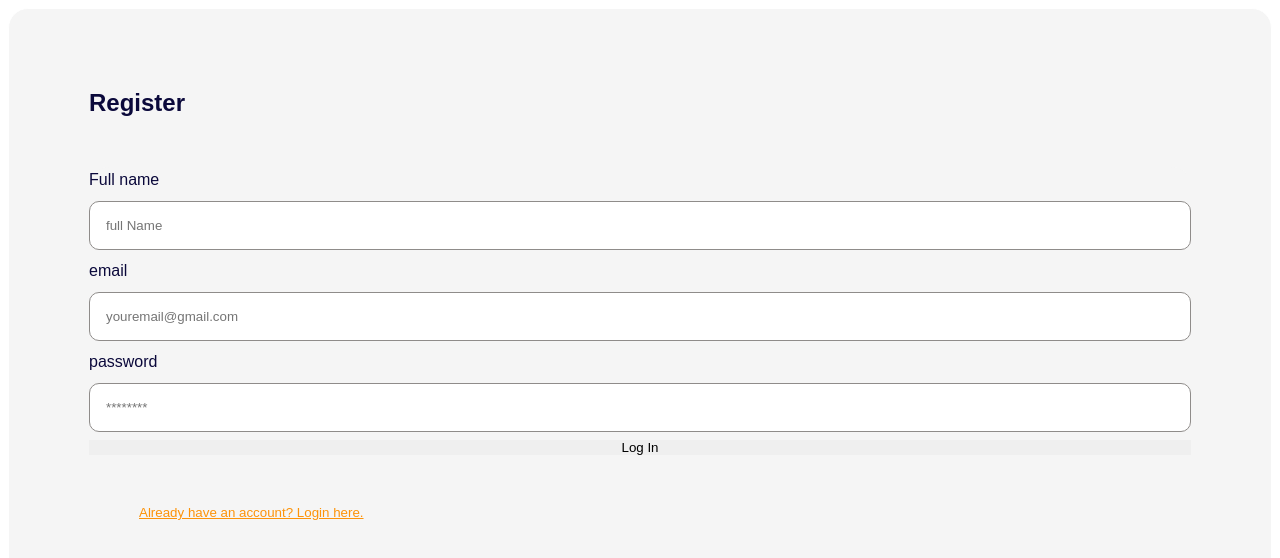
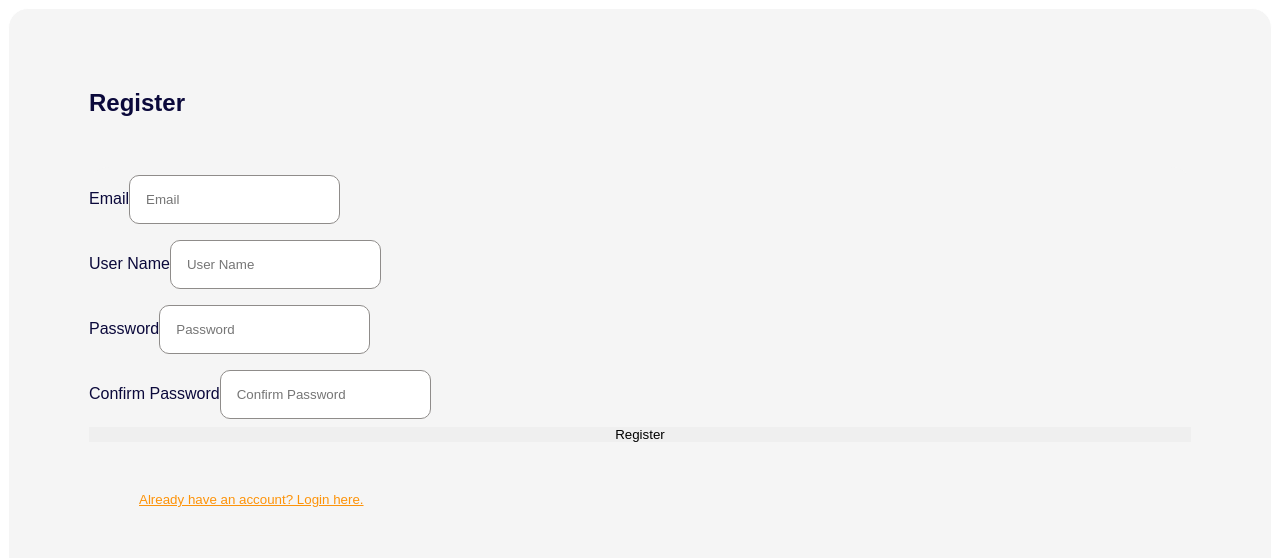
Before and after one commit to giangnvthe/Giang_FE, a React (Create React App) app: page /register in a window 1280 px wide. Shown: the top 558 px of the page. Built offline with nearby package versions, Linux system fonts and the light colour scheme.

Commit message:
Update Register

```diff
--- /dev/null
+++ b/src/components/FormInput/FormInput.jsx
@@ -0,0 +1,22 @@
+import React from "react";
+import { useState } from "react";
+import styled from "styled-components";
+import "./formInput.css";
+const FormInput = (props) =>{
+    const [focused,setFocused] = useState(false);
+    const {label,errorMessage,onChange,id, ...inputProps} = props;
+
+    const handleFocus = (e)=>{
+        setFocused(true)
+    };
+
+    return (
+        <div className="formInput">
+            <label>{label}</label>
+            <input {...inputProps} onChange={onChange} onBlur={handleFocus} focused={focused.toString()}/>
+            <span >{errorMessage}</span>
+        </div>
+    );
+};
+
+export default FormInput
--- /dev/null
+++ b/src/components/FormInput/formInput.css
@@ -0,0 +1,7 @@
+span{
+    color: red;
+    display: none;
+}
+input:invalid[focused="true"] ~ span{
+    display: block;
+}
--- a/src/screens/Login.jsx
+++ b/src/screens/Login.jsx
@@ -8,22 +8,29 @@ import AuthenNavbar from "../components/Nav/AuthenNavbar"
 
 
 export default function Login(props) {
-  const [email, setEmail] = useState('');
-  const [pass, setPass] = useState('');
+  // const [email, setEmail] = useState('');
+  // const [pass, setPass] = useState('');
   const [message, setMessage] = useState("");
 
-  //Declaring the rule of characters to be used. Applying rule to current state. Verifying the result.
-  const emailRegex = /[a-zA-Z0-9._%+-]+@[a-z0-9.-]+\.[a-z]{2,8}(.[a-z{2,8}])?/g;
-  //    length 6 to 16.
-  //    One Alphabet in Password.
-  //    One Special Character in Password.
-  const passwordRegEx = "^(?=.*[a-z])(?=.*[$@$#!%*?&])[A-Za-z\\d$@$#!%*?&]{6,16}";
+  const [values, setValues] = useState({
+    email:'',
+    password:''
+  });
 
-  const emailValidation = () => {
-    const regEx = /[a-zA-Z0-9._%+-]+@[a-z0-9.-]+\.[a-z]{2,8}(.[a-z{2,8}])?/g;
-    if (regEx.test(email)) {
+
+  // //Declaring the rule of characters to be used. Applying rule to current state. Verifying the result.
+  // const emailRegex = /[a-zA-Z0-9._%+-]+@[a-z0-9.-]+\.[a-z]{2,8}(.[a-z{2,8}])?/g;
+  // //    length 6 to 16.
+  // //    One Alphabet in Password.
+  // //    One Special Character in Password.
+  // const passwordRegEx = "^(?=.*[a-z])(?=.*[$@$#!%*?&])[A-Za-z\\d$@$#!%*?&]{6,16}";
+
+  const Validation = () => {
+    const emailregEx = /[a-zA-Z0-9._%+-]+@[a-z0-9.-]+\.[a-z]{2,8}(.[a-z{2,8}])?/g;
+    const passwordRegEx = "^(?=.*[a-z])(?=.*[$@$#!%*?&])[A-Za-z\\d$@$#!%*?&]{6,16}";
+    if (emailregEx.test(values.email)&&passwordRegEx.test(values.password)) {
       setMessage("Email is Valid");
-    } else if (!regEx.test(email) && email !== "") {
+    } else if ((!emailregEx.test(values.email) && values.email !== "")||(!passwordRegEx.test(values.password) && values.password !== "")) {
       setMessage("Email is Not Valid");
     } else {
       setMessage("");
@@ -31,15 +38,16 @@ export default function Login(props) {
   };
 
   const handleOnChange = (e) => {
-    setEmail(e.target.value);
+    setValues({...values,[e.target.name]:e.target.value});
   };
 
   const handleSubmit = (e) => {
     e.preventDefault();
+    Validation();
 
     axios.post('http://localhost:8080/login', {
-      'username' : email,
-      'password' : pass
+      'username' : values.email,
+      'password' : values.pass
     })
     .then(function (response) {
       console.log(response);
@@ -57,15 +65,15 @@ export default function Login(props) {
           <h2>Login</h2>
           <form className="login-form" onSubmit={handleSubmit}>
             <label className="semiBold" htmlFor="email">Email</label>
-            <input id="email" className="input" type="email" placeholder="email" value={email} onChange={handleOnChange} />
+            <input id="email" name="email" className="input" type="email" placeholder="email" value={values.email} onChange={handleOnChange} />
 
             <label className="semiBold " htmlFor="password">Password</label>
-            <input className="marginBot" value={pass} onChange={(e) => setPass(e.target.value)} type="password" placeholder="********" id="password" name="password" />
+            <input id="password" name="password" className="marginBot"  type="password" value={values.password} onChange={handleOnChange}  placeholder="********"  />
             <FullButton title="Get Started" />
 
           </form>
           <RouterLink to="/register">
-            <button className="link-btn " onClick={(emailValidation) => props.onFormSwitch('register')}>Don't have an account?  <span className="semiBold"> Register here.</span></button>
+            <button className="link-btn " onClick={() => props.onFormSwitch('register')}>Don't have an account?  <span className="semiBold"> Register here.</span></button>
 
               </RouterLink>
           {/* <button className="link-btn " onClick={(emailValidation) => props.onFormSwitch('register')}>Don't have an account?  <span className="semiBold"> Register here.</span></button> */}
--- a/src/screens/Register.jsx
+++ b/src/screens/Register.jsx
@@ -2,28 +2,83 @@ import React, { useState } from "react";
 import '../style/login.css'
 import { Link as RouterLink } from "react-router-dom";
 import axios from "axios";
+import FormInput from "../components/FormInput/FormInput";
+import { useRef } from "react";
 
 export default function Register(props) {
-    const [email, setEmail] = useState('');
-    const [pass, setPass] = useState('');
-    const [name, setName] = useState('');
+    const [value, setValues] = useState({
+        email:"",
+        username:"",
+        password:"",
+        confirmPassword:""
+    })
 
-    const handleSubmit = (e) => {
+    const inputs = [
+        {
+            id:1,
+            name:"email",
+            type:"email",
+            placeholder:"Email",
+            label:"Email",
+            errorMessage:"It should be a valid email address!",
+            required: true,
+
+        },
+        {
+            id:2,
+            name:"username",
+            type:"text",
+            placeholder:"User Name",
+            label:"User Name",
+            errorMessage:"Username should be 3-16 characters and should't include any special characters!",
+            required: true,
+            pattern:"^[A-Za-z0-9]{3,16}$",
+
+        },
+        {
+            id:3,
+            name:"password",
+            type:"password",
+            placeholder:"Password",
+            label:"Password",
+            errorMessage:"Password should be 8-20 characters and include at least 1 letter, 1 number,1 special charaters",
+            pattern:`^(?=.*[0-9])(?=.*[a-zA-Z])[a-zA-Z0-9!@#$%^&*]{8,20}$`,
+            required: true,
+
+        },
+        {
+            id:4,
+            name:"confirmPassword",
+            type:"password ",
+            placeholder:"Confirm Password",
+            label:"Confirm Password",
+            errorMessage:"Password don't match!",
+            required: true,
+            pattern:value.password
+        }
+    ]
+
+    const handleSubmit = (e)=>{
         e.preventDefault();
-        console.log(email);
+    }
+    const onChange = (e)=>{
+        setValues({...value, [e.target.name]: e.target.value})
     }
 
     return (
         <div className="auth-form-container">
             <h2>Register</h2>
-        <form className="register-form" onSubmit={handleSubmit}>
-            <label htmlFor="name">Full name</label>
-            <input value={name} name="name" onChange={(e) => setName(e.target.value)} id="name" placeholder="full Name" />
-            <label htmlFor="email">email</label>
-            <input value={email} onChange={(e) => setEmail(e.target.value)}type="email" placeholder="youremail@gmail.com" id="email" name="email" />
-            <label htmlFor="password">password</label>
-            <input value={pass} onChange={(e) => setPass(e.target.value)} type="password" placeholder="********" id="password" name="password" />
-            <button type="submit">Log In</button>
+        <form className="register-form" onSubmit={handleSubmit} >
+            {inputs.map((input) => (
+                <FormInput
+                key={input.id}
+                {...input}
+                value={value[input.name]}
+                onChange={onChange}
+                />
+            ))}
+            <button>Register</button>
+
         </form>
 
         <RouterLink to="/login">
```
